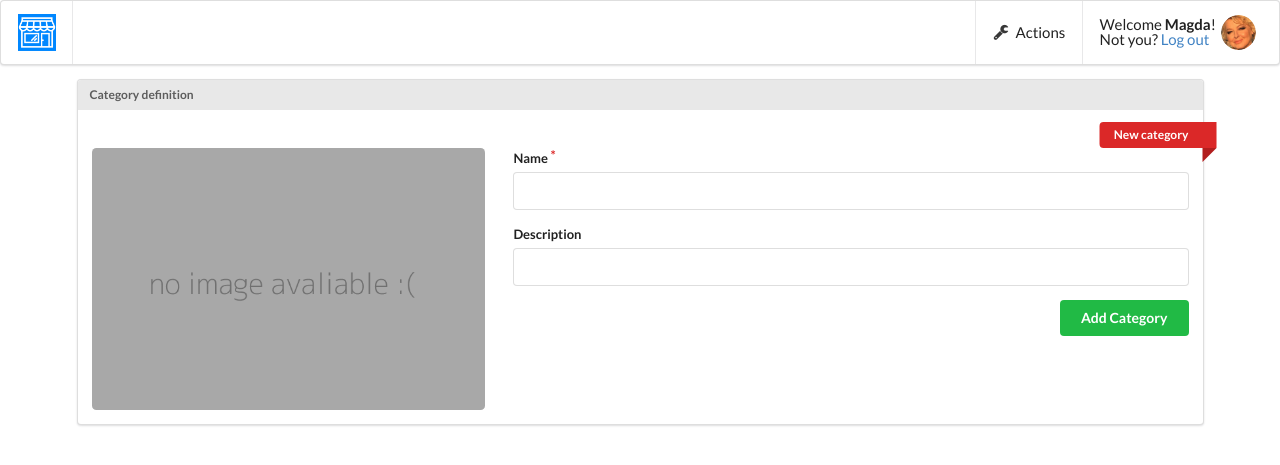
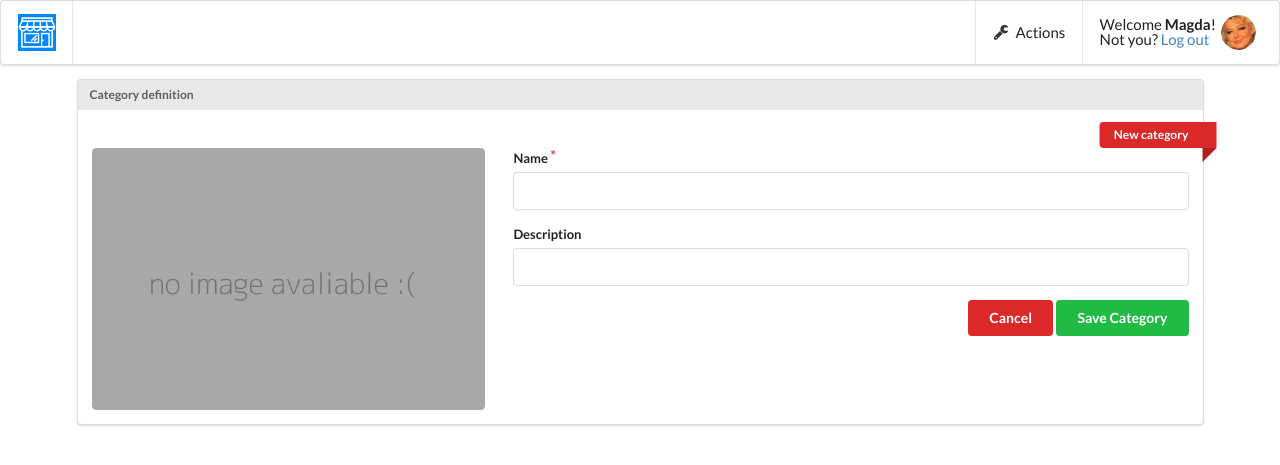
Before and after one commit to mic-kuu/item-app, a Flask app: page /category/add in a window 1280 px wide. Shown: the top 465 px of the page. Run offline with Flask 2, Linux system fonts and the light colour scheme; data that the repository does not hold is empty; some libraries are stand-ins or nearby versions.

Commit message:
Cancel button for add_category

```diff
--- a/templates/add_category.html
+++ b/templates/add_category.html
@@ -38,9 +38,15 @@
 
                             </div>
 
-                            <div class="field">
-                                <input type="submit" value="Add Category" class="ui positive right floated button">
-                            </div>
+                                <div class="field">
+
+                                    <input type="submit" value="Save Category" class="ui right floated positive button">
+
+                                    <a href="{{ url_for("categoryView") }}">
+                                        <input type="button" value="Cancel" class="ui right floated negative button">
+                                    </a>
+
+                                </div>
                         </div>
                     </div>
                 </div>
```
